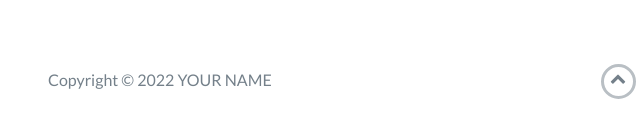
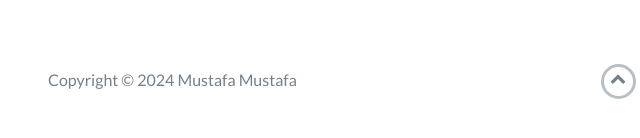
Before and after one commit to musstaffali/portfollio, a website: page index.html in a window 1280 px wide. Shown: the part 4208-4346 px from the top of the page, 22-662 px from the left. Drawn offline with nearby package versions, Linux system fonts and the light colour scheme.

Commit message:
copyright

```diff
--- a/index.html
+++ b/index.html
@@ -247,7 +247,7 @@
             <div class="row">
                 <div class="col-sm-5 copyright">
                     <p>
-                        Copyright &copy; <span id="current-year">2022</span> YOUR NAME
+                        Copyright &copy; <span id="current-year">2024</span> Mustafa Mustafa
                     </p>
                 </div>
                 <div class="col-sm-2 top">
```
